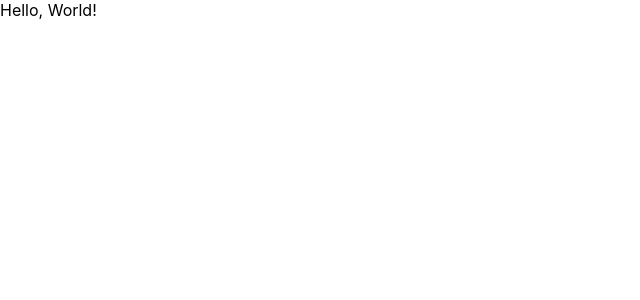
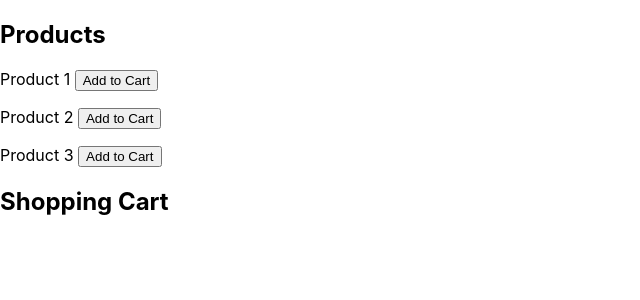
Before and after one commit to thaer-al-khishen/React-Playground, a React (Create React App) app: page / in a window 1280 px wide. Shown: the top 300 px of the page, without its empty margins (0-640 px from the left). Built offline with nearby package versions, Linux system fonts and the light colour scheme.

Commit message:
Setup usereducer with usecontext for state management

```diff
--- a/src/App.tsx
+++ b/src/App.tsx
@@ -1,14 +1,168 @@
-import React from 'react';
+import React, {createContext, ReactNode, useContext, useReducer} from 'react';
 
 //Tip: Use this when you get
 // Error: error:0308010C:digital envelope routines::unsupported
 // npm install react-scripts@latest
 
 function App() {
-    return element;
+    return (
+        CartComponent
+    );
 }
 
-//This syntax creates a React element, which is a lightweight description of what to render.
-const element = <div>Hello, World!</div>;
+type ThemeProviderProps = {
+    children: ReactNode;
+};
+
+// Define the type for our state and actions
+type CartState = {
+    items: { id: number; name: string; quantity: number }[];
+};
+
+type Action =
+    | { type: 'ADD_ITEM'; payload: { id: number; name: string } }
+    | { type: 'REMOVE_ONE_ITEM'; payload: { id: number } }
+    | { type: 'DELETE_ITEM'; payload: { id: number } };
+
+// Reducer function
+//...state is used to create a new object with the same properties as the current state.
+// This is crucial in React because state updates should be immutable.
+// You should never modify the state directly but instead return a new object that represents the new state.
+//Example: { ...state, items: updatedItems } creates a new state object with all the existing state properties, but with an updated items array.
+//When dealing with arrays in the state, such as your items array, you often need to add, remove, or update elements in an immutable way. The spread syntax is used to create new arrays based on the existing one, with the necessary modifications.
+// Example: [...state.items, newItem] creates a new array with all the elements of state.items, plus newItem added to the end.
+// Example: state.items.map(item => item.id === action.payload.id ? { ...item, quantity: item.quantity + 1 } : item)
+// creates a new array where the item with the matching id has its quantity incremented, while all other items remain unchanged.
+function cartReducer(state: CartState, action: Action): CartState {
+    switch (action.type) {
+        case 'ADD_ITEM':
+            // Check if item is already in the cart
+            const existingItem = state.items.find(item => item.id === action.payload.id);
+            if (existingItem) {
+                // Increase quantity
+                return {
+                    ...state,
+                    items: state.items.map(item =>
+                        item.id === action.payload.id ? { ...item, quantity: item.quantity + 1 } : item
+                    ),
+                };
+                //In this case, if the item already exists in the cart, its quantity is increased.
+                // The items array is recreated with the map function, where the matching item has its quantity updated.
+            } else {
+                // Add new item
+                return {
+                    ...state,
+                    items: [...state.items, { ...action.payload, quantity: 1 }],
+                };
+                //Here, if the item doesn't exist in the cart, a new item is added.
+                // The new state includes all the existing state properties (...state), and the items array is a new array
+                // containing all the old items plus the new item.
+            }
+        case 'REMOVE_ONE_ITEM':
+            const itemToRemoveOne = state.items.find(item => item.id === action.payload.id);
+            if (itemToRemoveOne && itemToRemoveOne.quantity > 1) {
+                // Decrease quantity by one
+                return {
+                    ...state,
+                    items: state.items.map(item =>
+                        item.id === action.payload.id ? { ...item, quantity: item.quantity - 1 } : item
+                    ),
+                };
+            } else {
+                // Remove item if quantity is 1 or less
+                return {
+                    ...state,
+                    items: state.items.filter(item => item.id !== action.payload.id),
+                };
+            }
+        case 'DELETE_ITEM':
+            // Remove item regardless of quantity
+            return {
+                ...state,
+                items: state.items.filter(item => item.id !== action.payload.id),
+            };
+            //Here, an item is removed from the cart. The filter function creates a new array that includes every item
+            // except the one that needs to be removed.
+        default:
+            return state;
+    }
+}
+
+// Create the context
+const CartContext = createContext<{
+    state: CartState;
+    dispatch: React.Dispatch<Action>;
+}>({
+    state: { items: [] },
+    dispatch: () => null,
+});
+
+// Provider component
+const CartProvider = ({ children }: ThemeProviderProps) => {
+    const [state, dispatch] = useReducer(cartReducer, { items: [] });
+
+    return (
+        <CartContext.Provider value={{ state, dispatch }}>
+            {children}
+        </CartContext.Provider>
+    );
+};
+
+interface AddToCartProps {
+    id: number;
+    name: string
+}
+const AddToCartButton = ({ id, name }: AddToCartProps) => {
+    const { dispatch } = useContext(CartContext);
+
+    const handleAdd = () => {
+        dispatch({ type: 'ADD_ITEM', payload: { id, name } });
+    };
+
+    return (
+        <button onClick={handleAdd}>Add to Cart</button>
+    );
+};
+
+const CartItemList = () => {
+    const { state, dispatch } = useContext(CartContext);
+
+    const handleRemoveOne = (id: number) => {
+        dispatch({ type: 'REMOVE_ONE_ITEM', payload: { id } });
+    };
+
+    const handleDelete = (id: number) => {
+        dispatch({ type: 'DELETE_ITEM', payload: { id } });
+    };
+
+    return (
+        <ul>
+            {state.items.map(item => (
+                <li key={item.id}>
+                    {item.name} (Quantity: {item.quantity})
+                    <button onClick={() => handleRemoveOne(item.id)}>Remove One</button>
+                    <button onClick={() => handleDelete(item.id)}>Delete</button>
+                </li>
+            ))}
+        </ul>
+    );
+};
+
+const CartComponent = (
+    <CartProvider>
+        <div>
+            <h2>Products</h2>
+            {/* Example products */}
+            <div>
+                <p>Product 1 <AddToCartButton id={1} name="Product 1" /></p>
+                <p>Product 2 <AddToCartButton id={2} name="Product 2" /></p>
+                <p>Product 3 <AddToCartButton id={3} name="Product 3" /></p>
+            </div>
+
+            <h2>Shopping Cart</h2>
+            <CartItemList />
+        </div>
+    </CartProvider>
+)
 
 export default App;
```
